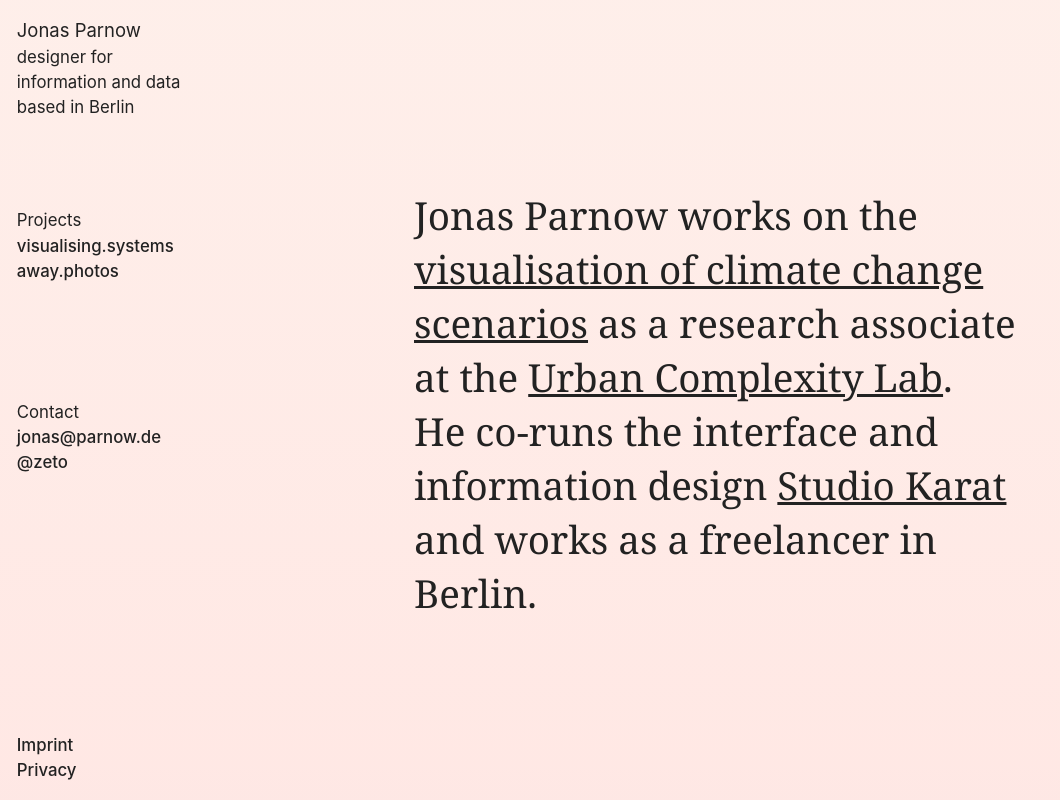
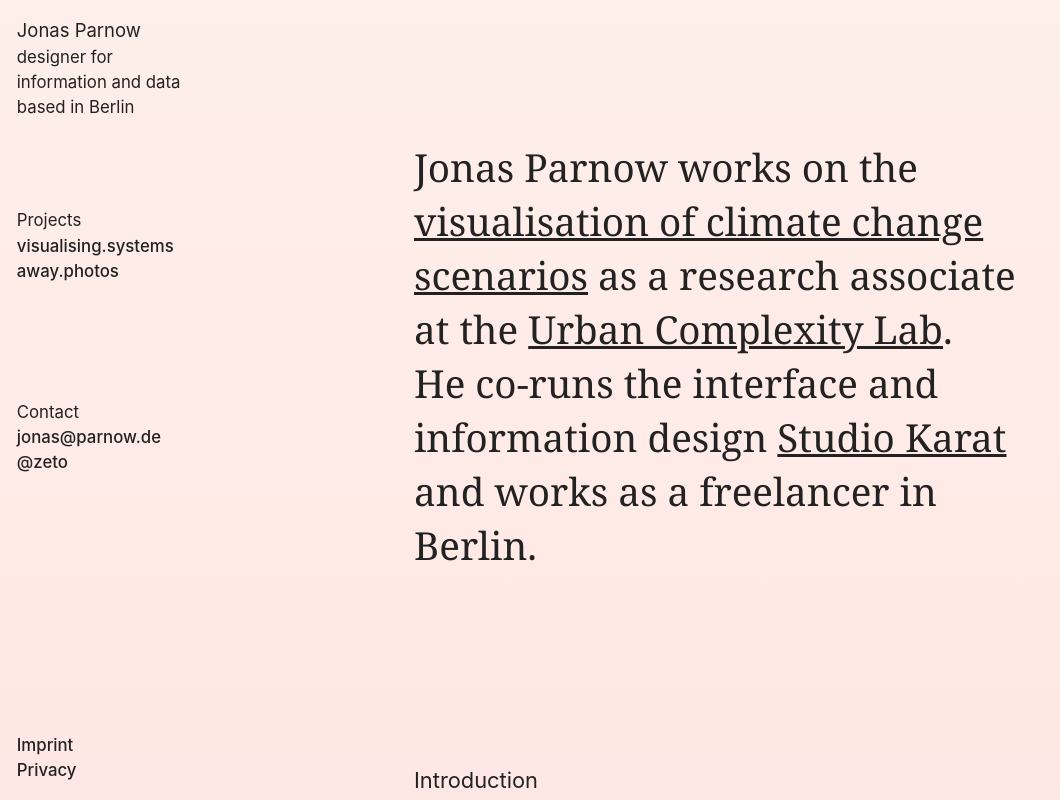
Before and after one commit to kimalbrecht/jonasparnow.com, a Nuxt app: page / in a window 1280 px wide. Shown: the top 800 px of the page, without its empty margins (0-1060 px from the left). Built offline with nearby package versions, Linux system fonts and the light colour scheme; a web font is replaced by a local one.

Commit message:
further content visible

```diff
--- a/pages/index.vue
+++ b/pages/index.vue
@@ -59,7 +59,7 @@
     @include media-query($on-laptop) {
       & {
         margin: 0;
-        height: calc(100vh - 1rem);
+        height: calc(88vh - 1rem);
         display: flex;
         align-items: center;
         justify-content: center;
```
